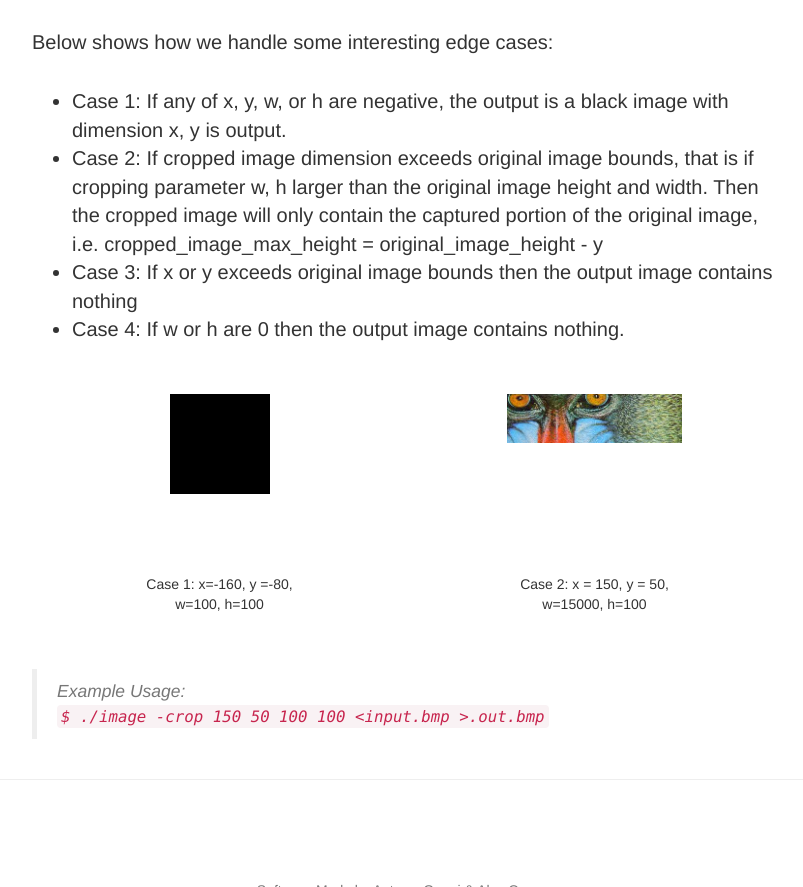
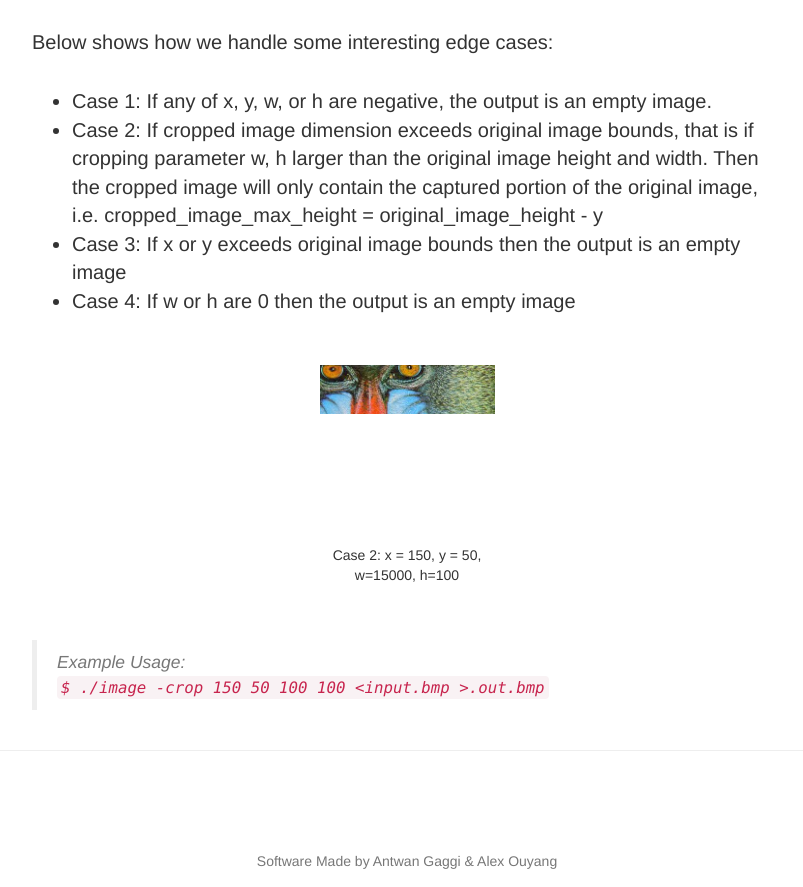
Before and after one commit to AlexOuyang/CSE163, a website: page imageProcessing.html in a window 1280 px wide. Shown: the part 5741-6628 px from the top of the page, without its empty margins (233-1036 px from the left). Drawn offline with nearby package versions, Linux system fonts and the light colour scheme; files that its build step writes are made by us from their sources.

Commit message:
updated crop

```diff
--- a/imageProcessing.html
+++ b/imageProcessing.html
@@ -376,27 +376,21 @@
                         Below shows how we handle some interesting edge cases:
                         <ul>
                             <li>
-                                Case 1: If any of x, y, w, or h are negative, the output is a black image with dimension x, y is output.
+                                Case 1: If any of x, y, w, or h are negative, the output is an empty image.
                             </li>
                             <li>
                                 Case 2: If cropped image dimension exceeds original image bounds, that is if cropping parameter w, h larger than the original image height and width. Then the cropped image will only contain the captured portion of the original image, i.e. cropped_image_max_height = original_image_height - y
                             </li>
                             <li>
-                                Case 3: If x or y exceeds original image bounds then the output image contains nothing
+                                Case 3: If x or y exceeds original image bounds then the output is an empty image
                             </li>
                             <li>
-                                Case 4: If w or h are 0 then the output image contains nothing.
+                                Case 4: If w or h are 0 then the output is an empty image
                             </li>
                         </ul>
                     </p>
 
                     <ul class="flex-container">
-                        <li class="flex-item-item-4">
-                            <div class="flex-item-item-4-img-container">
-                                <img class="img-responsive" src="img/p1/crop_black.png" alt="">
-                            </div>
-                            <span class="flex-item-text">Case 1: x=-160, y =-80, w=100, h=100</span>
-                        </li>
                         <li class="flex-item-item-4">
                             <div class="flex-item-item-4-img-container">
                                 <img class="img-responsive" src="img/p1/crop_img_exceed_bonds.png" alt="">
```
